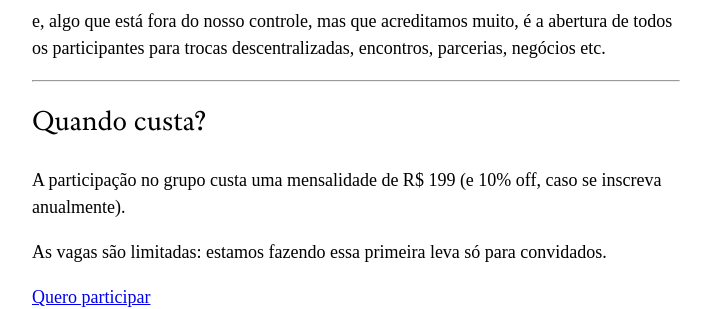
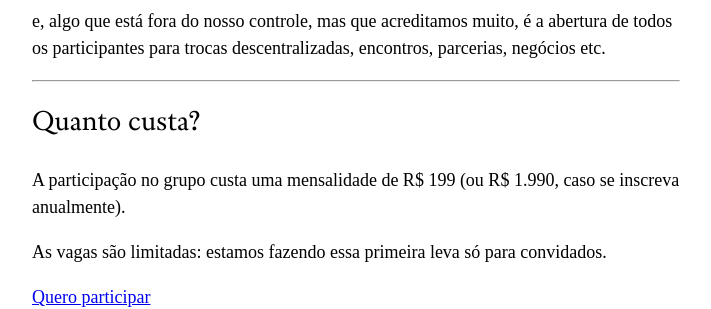
Before and after one commit to ssseiva/comunidadedolivro, a Jekyll site: the page built from index.md, in a window 1280 px wide. Shown: the part 987-1296 px from the top of the page, without its empty margins (284-995 px from the left). Built offline with Jekyll 4.4.1, drawn with Linux system fonts in a browser that asks for light colours; our own code applies the rules of GitHub Pages for plain Markdown files.

Commit message:
Atualiza o texto do site

```diff
--- a/index.md
+++ b/index.md
@@ -32,9 +32,9 @@ e, algo que está fora do nosso controle, mas que acreditamos muito, é a abertu
 
 ---
 
-## Quando custa?
+## Quanto custa?
 
-A participação no grupo custa uma mensalidade de R$ 199 (e 10% off, caso se inscreva anualmente).
+A participação no grupo custa uma mensalidade de R$ 199 (ou R$ 1.990, caso se inscreva anualmente).
 
 As vagas são limitadas: estamos fazendo essa primeira leva só para convidados.
 
```
